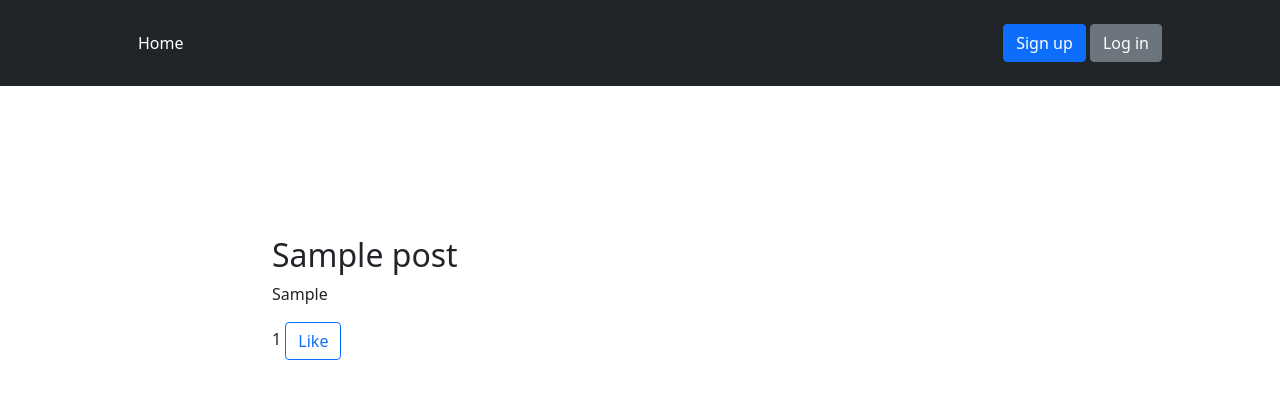
After one commit to PashaKopka/test-website, a Django app: template test_website/templates/main/post_detail.html in a window 1280 px wide. The commit adds this page. Shown: the top 399 px of the page. Run offline with Django 3.2, Linux system fonts and the light colour scheme; the template is opened without the code that fills it: values that come from a table or form of the project are taken from there, others are empty; tables that the repository leaves empty hold one stand-in row (values such as "Sample post").

Commit message:
[new feature] some frontend features

```diff
--- a/test_website/main/models.py
+++ b/test_website/main/models.py
@@ -1,6 +1,7 @@
 from django.db import models
 from django.contrib.auth import models as m
 from django.utils.timezone import now
+from django.urls import reverse
 
 
 class Post(models.Model):
@@ -11,6 +12,10 @@ class Post(models.Model):
     article = models.TextField(blank=False)
     image = models.ImageField(upload_to='uploads/', blank=True)
     likes_count = models.IntegerField(default=0)
+    url = models.CharField(max_length=150, blank=False)
+
+    def get_absolute_url(self):
+        return reverse('post_detail', kwargs={'slug': self.url})
 
     class Meta:
         verbose_name = 'Статья'
--- a/test_website/main/urls.py
+++ b/test_website/main/urls.py
@@ -9,4 +9,6 @@ urlpatterns = [
 
     path('log_in/', LogInView.as_view(), name='log_in'),
     path('log_in_user/', LogInView.as_view(), name='log_in_user'),
+
+    path('post_detail/<slug:slug>/', PostDetailView.as_view(), name='post_detail'),
 ]
--- /dev/null
+++ b/test_website/static/main/main.css
@@ -0,0 +1,57 @@
+#article_poster{
+	display: flex;
+	justify-content: center;
+	align-items: center;
+	width: 100%;
+	height: 225px;
+}
+#article_poster_name{
+	font-family: arial;
+  display: block;
+  font-size: 20px;
+  color: #fff;
+}
+#log_in_body{
+	width: 100%;
+	height: 90vh;
+	display: flex;
+	justify-content: center;
+	align-items: center;
+}
+
+main#main_form_block{
+	width: 400px;
+	height: 300px;
+}
+
+form#log_in_form{
+	height: 100%;
+  display: grid;
+}
+#cont{
+    display: flex;
+	justify-content: center;
+	align-items: center;
+	margin-top: 150px;
+}
+#sign_up_body{
+	width: 100%;
+	height: 90vh;
+	display: flex;
+	justify-content: center;
+	align-items: center;
+}
+
+main#main_form_block{
+	width: 400px;
+	height: 300px;
+}
+
+form#sign_up_form{
+	height: 100%;
+  display: grid;
+}
+#username{
+	font-family: arial;
+	margin-left: 20px;
+}
--- a/test_website/templates/base.html
+++ b/test_website/templates/base.html
@@ -1,6 +1,5 @@
+<!DOCTYPE html>
 {% load static %}
-
-<!DOCTYPE html>
 <html lang="en">
 <head>
     <meta charset="UTF-8">
@@ -8,8 +7,10 @@
     <!-- CSS only -->
     <link href="https://cdn.jsdelivr.net/npm/bootstrap@5.0.0-beta3/dist/css/bootstrap.min.css" rel="stylesheet"
           integrity="sha384-eOJMYsd53ii+scO/bJGFsiCZc+5NDVN2yr8+0RDqr0Ql0h+rP48ckxlpbzKgwra6" crossorigin="anonymous">
+    <link href="{% static 'main/main.css' %}" rel="stylesheet">
 </head>
 
+{% include 'includes/header.html' %}
 
 {% block content %}
 
--- /dev/null
+++ b/test_website/templates/includes/header.html
@@ -0,0 +1,21 @@
+<header class="p-3 bg-dark text-white">
+    <div class="container">
+        <div class="d-flex flex-wrap align-items-center justify-content-center justify-content-lg-start">
+            <a href="/" class="d-flex align-items-center mb-2 mb-lg-0 text-white text-decoration-none">
+                <svg class="bi me-2" width="40" height="32">
+                    <use xlink:href="#bootstrap"></use>
+                </svg>
+            </a>
+
+            <ul class="nav col-12 col-lg-auto me-lg-auto mb-2 justify-content-center mb-md-0">
+                <li><a href="{% url 'homepage' %}" class="nav-link px-2 text-white">Home</a></li>
+            </ul>
+
+            <div class="text-end">
+                <a href="{% url 'sign_up' %}" class="btn btn-primary my-2">Sign up</a>
+                <a href="{% url 'log_in' %}" class="btn btn-secondary my-2">Log in</a>
+            </div>
+            <text id="username" class="nav-link px-2 text-white">{{ request.user.username }}</text>
+        </div>
+    </div>
+</header>
--- a/test_website/templates/main/homepage.html
+++ b/test_website/templates/main/homepage.html
@@ -2,8 +2,6 @@
 {% load static %}
 
 {% block content %}
-
-<link href="{% static 'main/homepage.css' %}" rel="stylesheet">
 
 <body class="vsc-initialized">
 
@@ -34,7 +32,8 @@
                             <p class="card-text">{{ post.article|slice:":100" }}...</p>
                             <div class="d-flex justify-content-between align-items-center">
                                 <div class="btn-group">
-                                    <button type="button" class="btn btn-sm btn-outline-secondary">View</button>
+                                    <a href="{{ post.get_absolute_url }}" type="button"
+                                       class="btn btn-sm btn-outline-secondary">View</a>
                                 </div>
                                 <small class="text-muted">{{ post.likes_count }} likes</small>
                             </div>
--- /dev/null
+++ b/test_website/templates/main/post_detail.html
@@ -0,0 +1,27 @@
+{% extends 'base.html' %}
+{% load static %}
+
+{% block content %}
+
+<title>{{ post.name }}</title>
+
+<main class="container">
+    <div id="cont" class="row">
+        <div class="col-md-8">
+
+            <article class="blog-post">
+                <h2 class="blog-post-title">{{ post.name }}</h2>
+
+                <p>{{ post.article }}</p>
+            </article>
+
+            <nav class="blog-pagination" aria-label="Pagination">
+                <span>{{ post.likes_count }}</span>
+                <a class="btn btn-outline-primary" href="">Like</a>
+            </nav>
+
+        </div>
+
+    </div>
+</main>
+{% endblock content %}
```
Also changed, not shown: test_website/main/views.py (+10 -0 lines), test_website/static/main/homepage.css (deleted, +0 -13 lines), test_website/static/main/log_in.css (deleted, +0 -17 lines), test_website/static/main/sign_up.css (deleted, +0 -17 lines), test_website/templates/main/log_in.html (+4 -5 lines), test_website/templates/main/sign_up.html (+4 -7 lines), test_website/main/migrations/0004_post_url.py (added).
